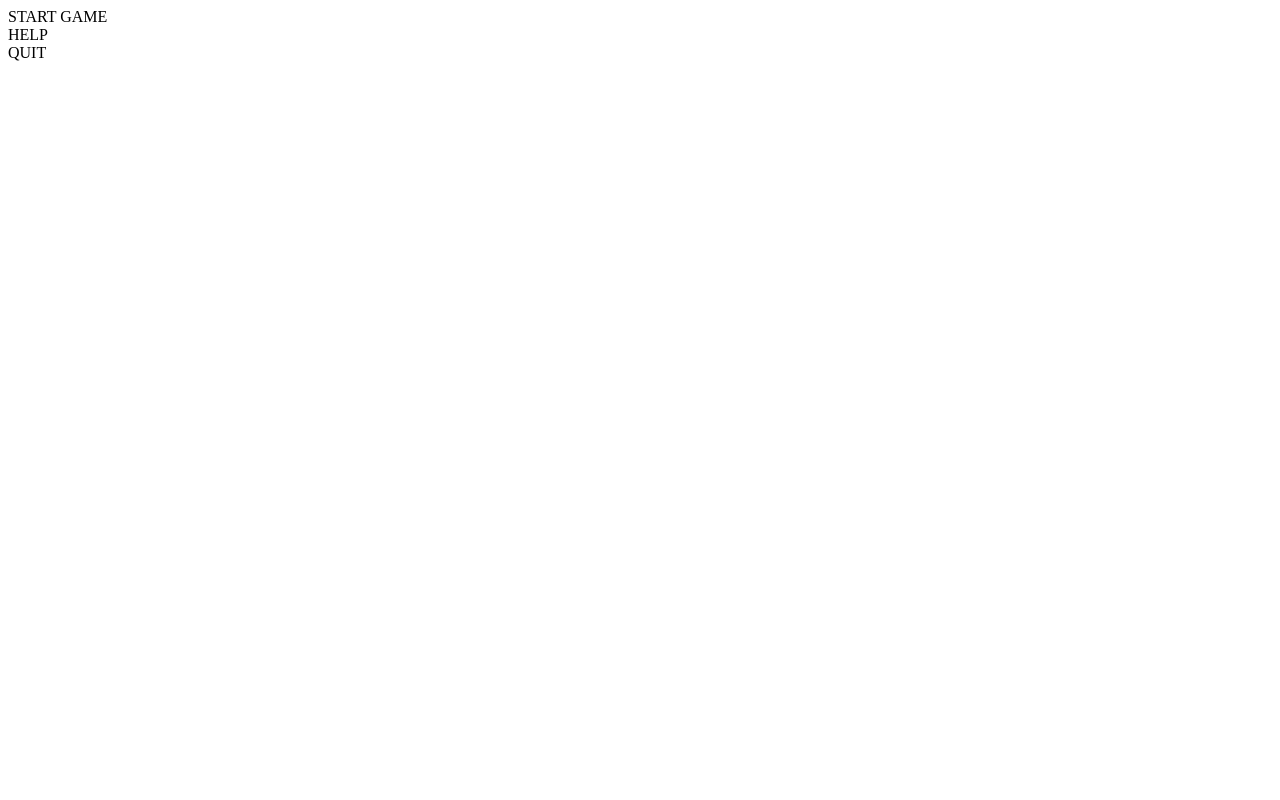
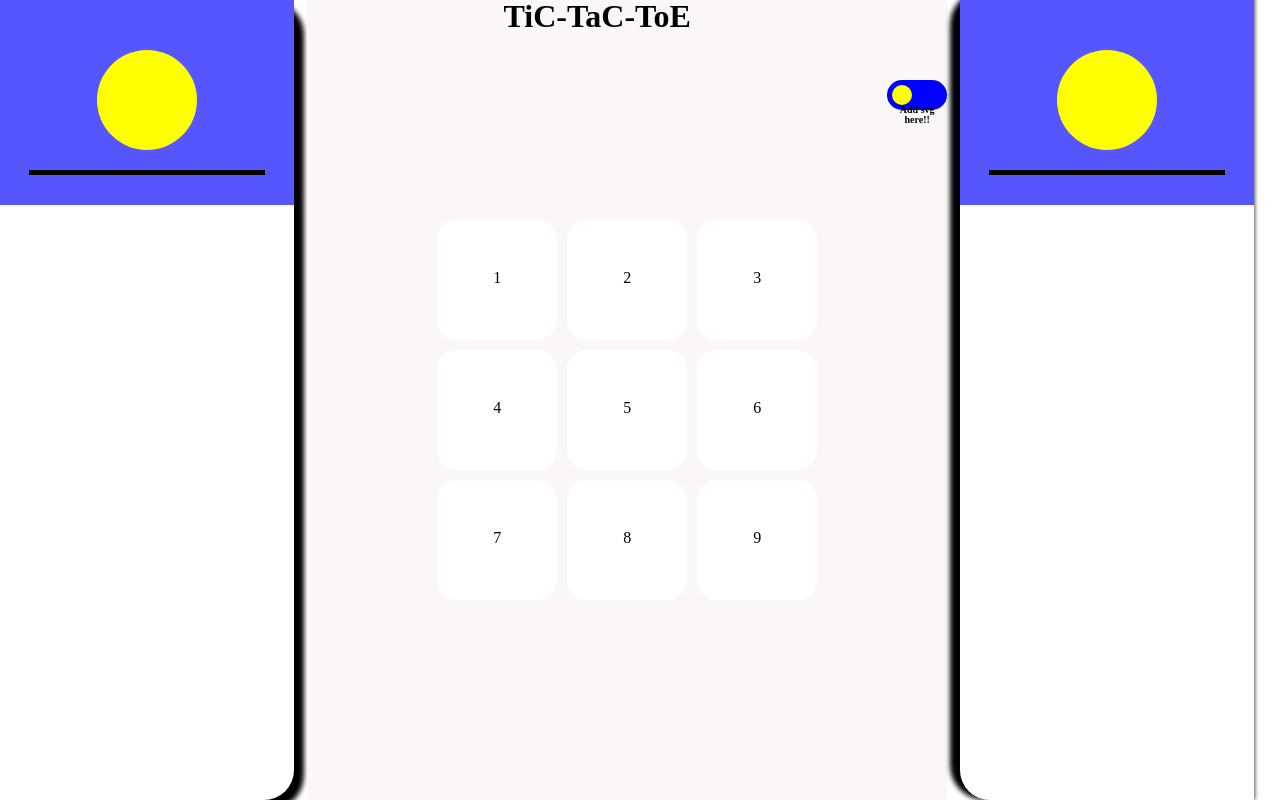
Before and after one commit to PranithAlva/Tic_Tac_Toe, a website built with Vite: page index.html in a window 1280 px wide. Built offline with nearby package versions, Linux system fonts and the light colour scheme.

Commit message:
Laid the structure for basic desgin using HTML and CSS
    The basic desgin of the project has been completed.
    Used minmal HTML and CSS to overcome problems of
    good desgin. Kept the UI desgin a bit attractive.
    And laid the general structure for how the file
    webpage has to look.

```diff
--- a/index.html
+++ b/index.html
@@ -10,9 +10,68 @@
 	</head>
 	<body>
 		<div id="container">
-			<div class="tabs">START GAME</div>
-			<div class="tabs">HELP</div>
-			<div class="tabs">QUIT</div>
+			<div class="tab" id="left-tab">
+				<div class="player-container">
+					<div class="logo"></div>
+					<div class="image-pannel"></div>
+				</div>
+			</div>
+
+			<div class="console-tab">
+				<div class="header">
+					TiC-TaC-ToE
+					<div
+						style="
+							background: blue;
+							float: right;
+							box-sizing: border-box;
+							display: block;
+							padding: 5px;
+							margin-top: 80px;
+							width: 60px;
+							height: 30px;
+							border-radius: 15px;
+							font-size: 10px;
+						"
+					>
+						<div
+							type="radio"
+							id="radio"
+							name="radio"
+							style="
+								width: 20px;
+								height: 20px;
+								background: yellow;
+								border-radius: 50%;
+							"
+						></div>
+						Add svg here!!
+					</div>
+				</div>
+				<div class="grid-container">
+					<div class="grid">1</div>
+					<div class="grid">2</div>
+					<div class="grid">3</div>
+					<div class="grid">4</div>
+					<div class="grid">5</div>
+					<div class="grid">6</div>
+					<div class="grid">7</div>
+					<div class="grid">8</div>
+					<div class="grid">9</div>
+				</div>
+				<!--
+				<div id="keypad">
+					<div class="buttons">START</div>
+					<div class="buttons">SINGLE PLAYER</div>
+					<div class="buttons">MULTI PLAYER</div>
+				</div>-->
+			</div>
+			<div class="tab" id="right-tab">
+				<div class="player-container">
+					<div class="logo"></div>
+					<div class="image-pannel"></div>
+				</div>
+			</div>
 		</div>
 	</body>
 </html>
--- a/main.js
+++ b/main.js
@@ -1 +1,15 @@
 console.log("hello world");
+
+function test() {
+	this.textContent = "x";
+	console.log("hello world");
+}
+const tabs = document.querySelectorAll(".tabs");
+console.log(tabs);
+
+tabs.forEach((tab) => {
+	addEventListener("click", test);
+});
+
+const grid = document.querySelectorAll(".grid");
+grid.forEach((grid) => grid.addEventListener("click", test));
--- a/style.css
+++ b/style.css
@@ -0,0 +1,269 @@
+/* variable declaration*/
+:root {
+	box-sizing: border-box;
+	--primary-color: ;
+	--secondary-color: ;
+	--victory-color: ;
+	--defeat-color: ;
+	--marker-color: ;
+	--font: ;
+}
+/*like to import a font here*/
+
+/*Reset-start*/
+html,
+body,
+div,
+span,
+applet,
+object,
+iframe,
+h1,
+h2,
+h3,
+h4,
+h5,
+h6,
+p,
+blockquote,
+pre,
+a,
+abbr,
+acronym,
+address,
+big,
+cite,
+code,
+del,
+dfn,
+img,
+ins,
+kbd,
+q,
+s,
+samp,
+small,
+strike,
+sub,
+sup,
+tt,
+var,
+b,
+u,
+i,
+center,
+dl,
+dt,
+dd,
+ol,
+ul,
+li,
+fieldset,
+form,
+label,
+legend,
+table,
+caption,
+tbody,
+tfoot,
+thead,
+tr,
+th,
+td,
+article,
+aside,
+canvas,
+details,
+embed,
+figure,
+figcaption,
+footer,
+header,
+hgroup,
+menu,
+nav,
+output,
+ruby,
+section,
+summary,
+time,
+mark,
+audio,
+video {
+	margin: 0;
+	padding: 0;
+	border: 0;
+	font-size: 100%;
+	font: inherit;
+	vertical-align: baseline;
+}
+/* HTML5 display-role reset for older browsers */
+article,
+aside,
+details,
+figcaption,
+figure,
+footer,
+header,
+hgroup,
+menu,
+nav,
+section {
+	display: block;
+}
+body {
+	line-height: 1;
+}
+ol,
+ul {
+	list-style: none;
+}
+blockquote,
+q {
+	quotes: none;
+}
+blockquote:before,
+blockquote:after,
+q:before,
+q:after {
+	content: "";
+	content: none;
+}
+table {
+	border-collapse: collapse;
+	border-spacing: 0;
+}
+/*Reset-end*/
+
+/*Styling-start*/
+#container {
+	height: 100vh;
+	display: flex;
+	box-sizing: border-box;
+	flex-direction: row;
+}
+
+.tab {
+	height: 100vh;
+	box-sizing: border-box;
+	width: 23%;
+	color: black;
+}
+#left-tab {
+	margin-right: 1%;
+	border-top-right-radius: 30px;
+	border-bottom-right-radius: 30px;
+	box-shadow: 5px 5px 5px 5px black;
+}
+
+.player-container {
+	background: rgb(86, 86, 255);
+	padding-block: 30px;
+}
+
+.logo {
+	margin-inline: auto;
+	margin-block: 20px;
+	width: 100px;
+	height: 100px;
+	background: yellow;
+	border-radius: 50%;
+}
+
+.logo:hover {
+	background: linear-gradient(pink, yellow, purple);
+}
+
+.image-pannel {
+	width: 80%;
+	height: 5px;
+	margin-inline: auto;
+	background: black;
+}
+
+.image-pannel:active {
+	height: 60px;
+	border-radius: 20px;
+}
+#right-tab {
+	margin-left: 1%;
+	border-top-left-radius: 30px;
+	border-bottom-left-radius: 30px;
+	box-shadow: -5px -5px 5px 5px black;
+}
+
+#radio:active {
+	transform: translateX(30px);
+	transition-duration: 500ms;
+}
+
+.console-tab {
+	width: 50%;
+	height: 100vh;
+	background-color: rgb(251, 247, 247);
+	box-sizing: border-box;
+}
+.header {
+	position: fixed;
+	height: 20vh;
+	width: 50%;
+	text-align: center;
+	color: black;
+	font-weight: 900;
+	font-size: 2rem;
+}
+
+.grid-container {
+	margin-top: 25vh;
+	padding-block: 20px;
+	margin-inline: auto;
+	height: 60vh;
+	display: grid;
+	box-sizing: border-box;
+	grid-template-rows: 120px 120px 120px;
+	grid-template-columns: 120px 120px 120px;
+	grid-gap: 10px;
+	justify-content: center;
+}
+
+.grid {
+	box-sizing: border-box;
+	padding-top: 50px;
+	background: white;
+	border-radius: 20px;
+	text-align: center;
+}
+
+#keypad {
+	height: 35vh;
+	border-radius: 20px;
+	padding: 10px;
+	margin-inline: 7rem;
+	display: flex;
+	flex-direction: column;
+	align-items: center;
+	justify-content: center;
+	background-color: black;
+	gap: 10px;
+}
+#keypad .buttons {
+	color: white;
+	width: 70%;
+	min-height: 55px;
+	box-sizing: border-box;
+	background: rgb(29, 226, 29);
+	border-radius: 25px;
+	text-align: center;
+	padding-top: 20px;
+}
+
+.buttons:hover {
+	transform: scale(0.8);
+	box-shadow: 1px 1px 2px 2px white;
+}
+
+/*Styling-end*/
+
+/*extend flex*/
+
+/*lets do crazy stuff like chaining and descendant selector*/
```
Also changed, not shown: 1 other file.
